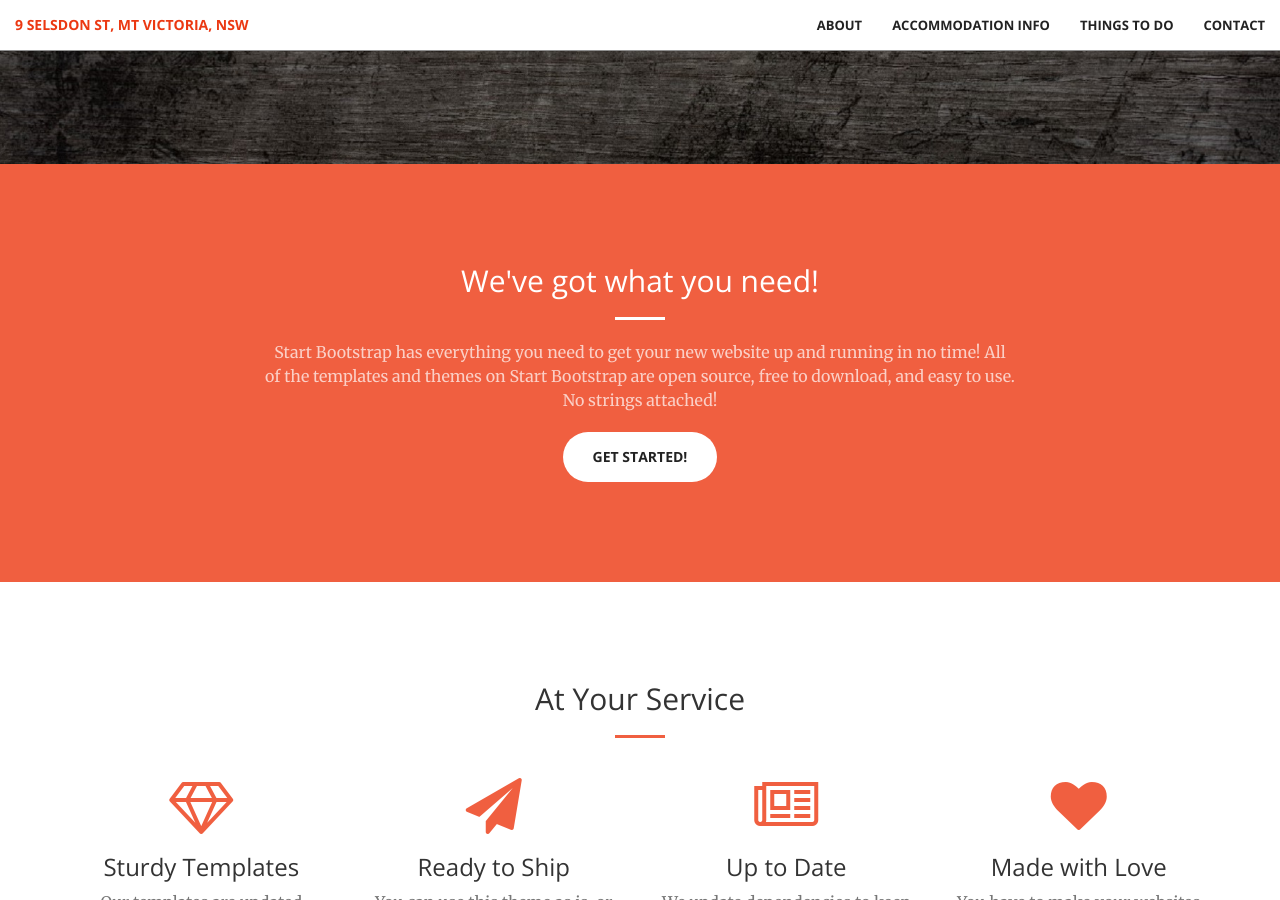
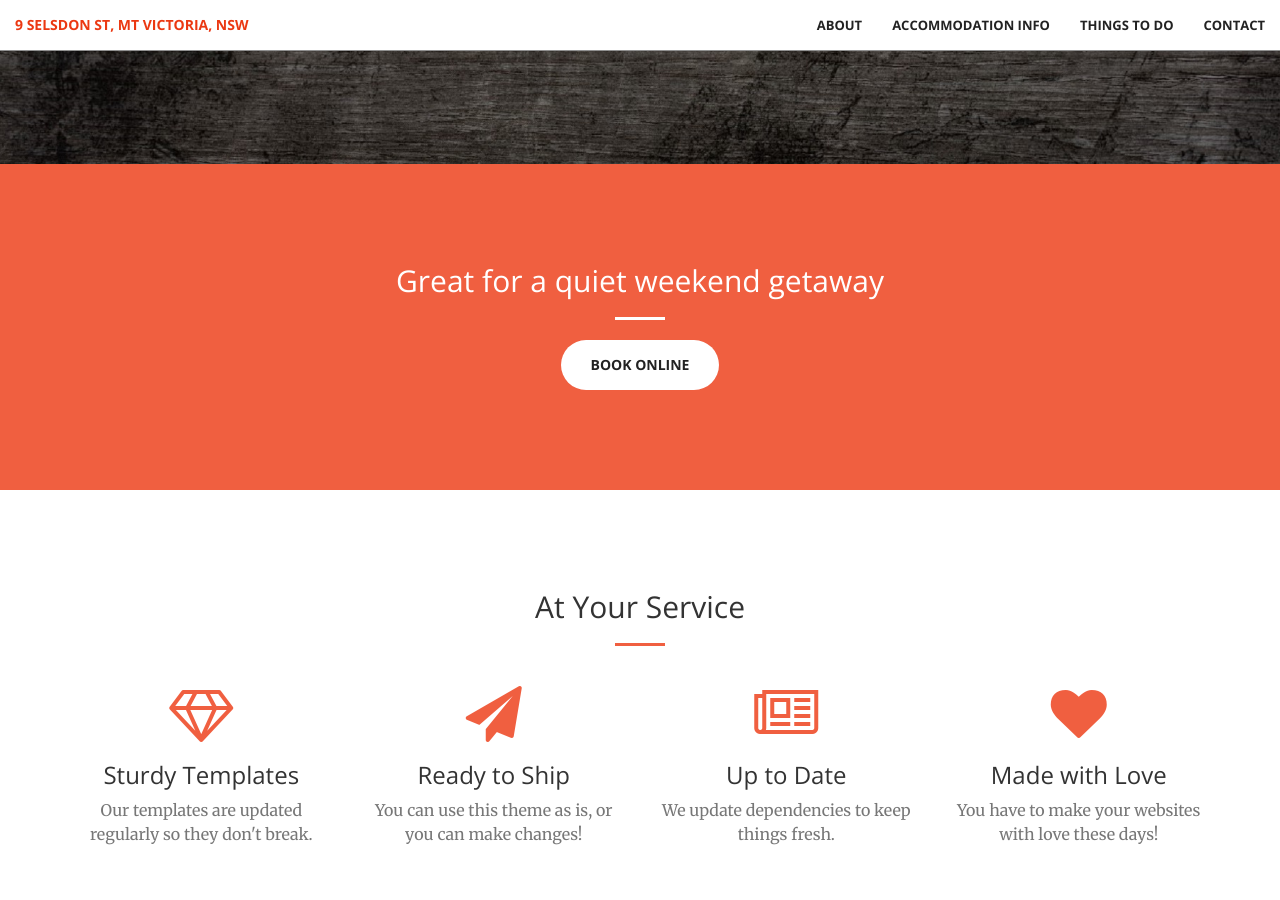
Before and after one commit to DillwyniaLodge/homepage1, a Jekyll site: the page built from index.html, in a window 1280 px wide and 900 px high, scrolled down 736 px. Built offline with Jekyll 4.4.1, drawn with Linux system fonts in a browser that asks for light colours.

Commit message:
Update call-to-action.html

```diff
--- a/_includes/call-to-action.html
+++ b/_includes/call-to-action.html
@@ -2,10 +2,10 @@
     <div class="container">
         <div class="row">
             <div class="col-lg-8 col-lg-offset-2 text-center">
-                <h2 class="section-heading">We've got what you need!</h2>
+                <h2 class="section-heading">Great for a quiet weekend getaway</h2>
                 <hr class="light">
-                <p class="text-faded">Start Bootstrap has everything you need to get your new website up and running in no time! All of the templates and themes on Start Bootstrap are open source, free to download, and easy to use. No strings attached!</p>
-                <a href="#" class="btn btn-default btn-xl">Get Started!</a>
+                <p class="text-faded"></p>
+                <a href="#" class="btn btn-default btn-xl">Book online</a>
             </div>
         </div>
     </div>
```
